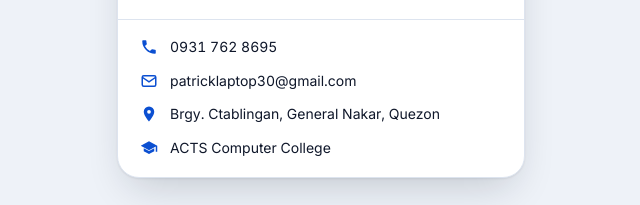
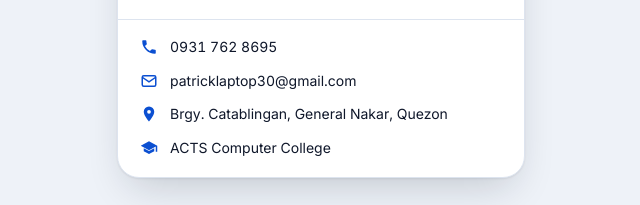
Before and after one commit to PatGmaker/personal-nfc, a plain HTML site: page index.html in a window 1280 px wide. Shown: the part 915-1120 px from the top of the page, 319-959 px from the left. Drawn offline with Linux system fonts and the light colour scheme.

Commit message:
Fix barangay spelling: Catablingan
Co-Authored-By: Claude Opus 5.5 <noreply@anthropic.com>

```diff
--- a/index.html
+++ b/index.html
@@ -196,7 +196,7 @@ const P = {
   photo: PHOTO,                      // naka-embed na picture, o "" para initial lang
   phone: "09317628695",
   email: "patricklaptop30@gmail.com",
-  address: "Brgy. Ctablingan, General Nakar, Quezon",
+  address: "Brgy. Catablingan, General Nakar, Quezon",
   maps: "https://maps.app.goo.gl/9Vgycv4kLygZojGy7",
   gcash: "09317628695",              // GCash number, o "" para itago ang GCash
   links: [                           // icon: msg, fb, ig
```
